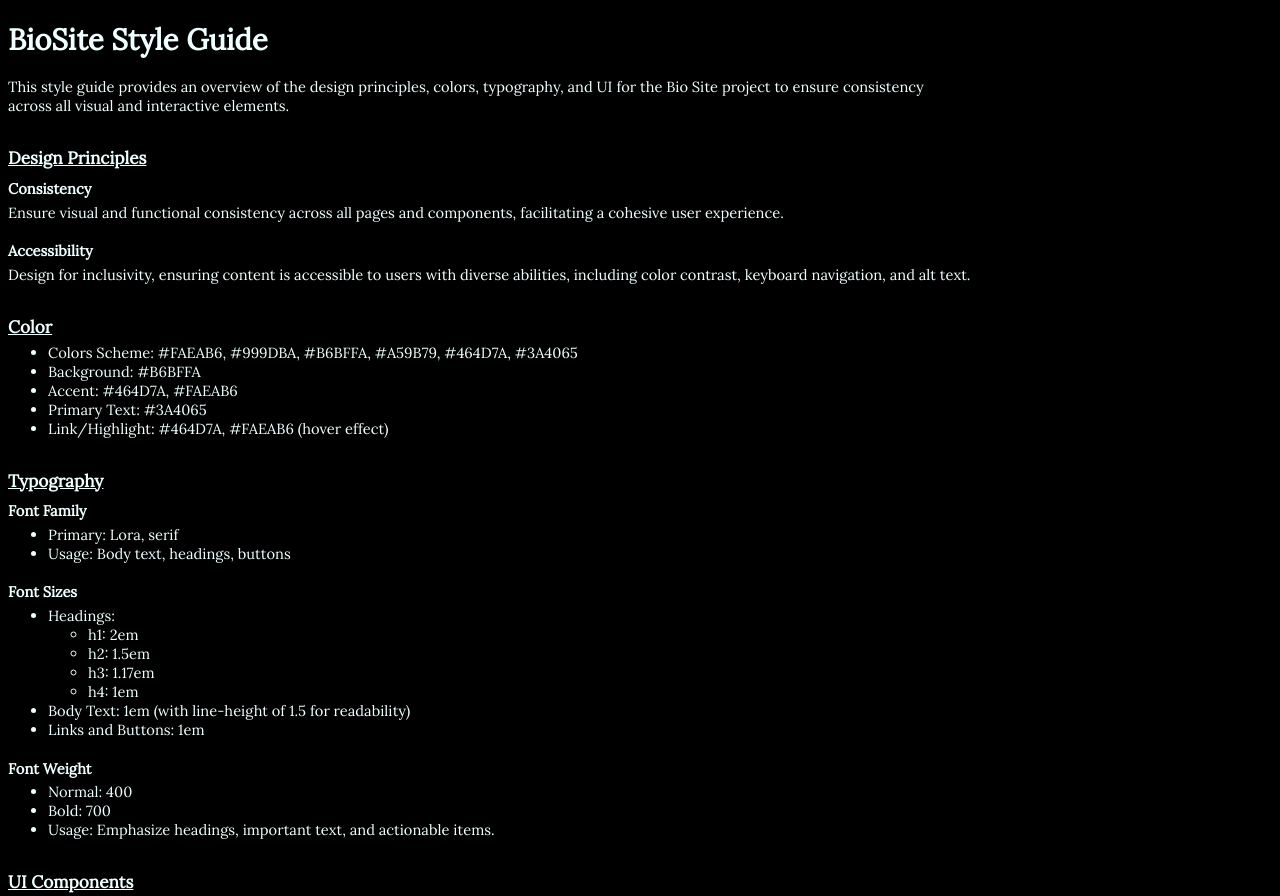
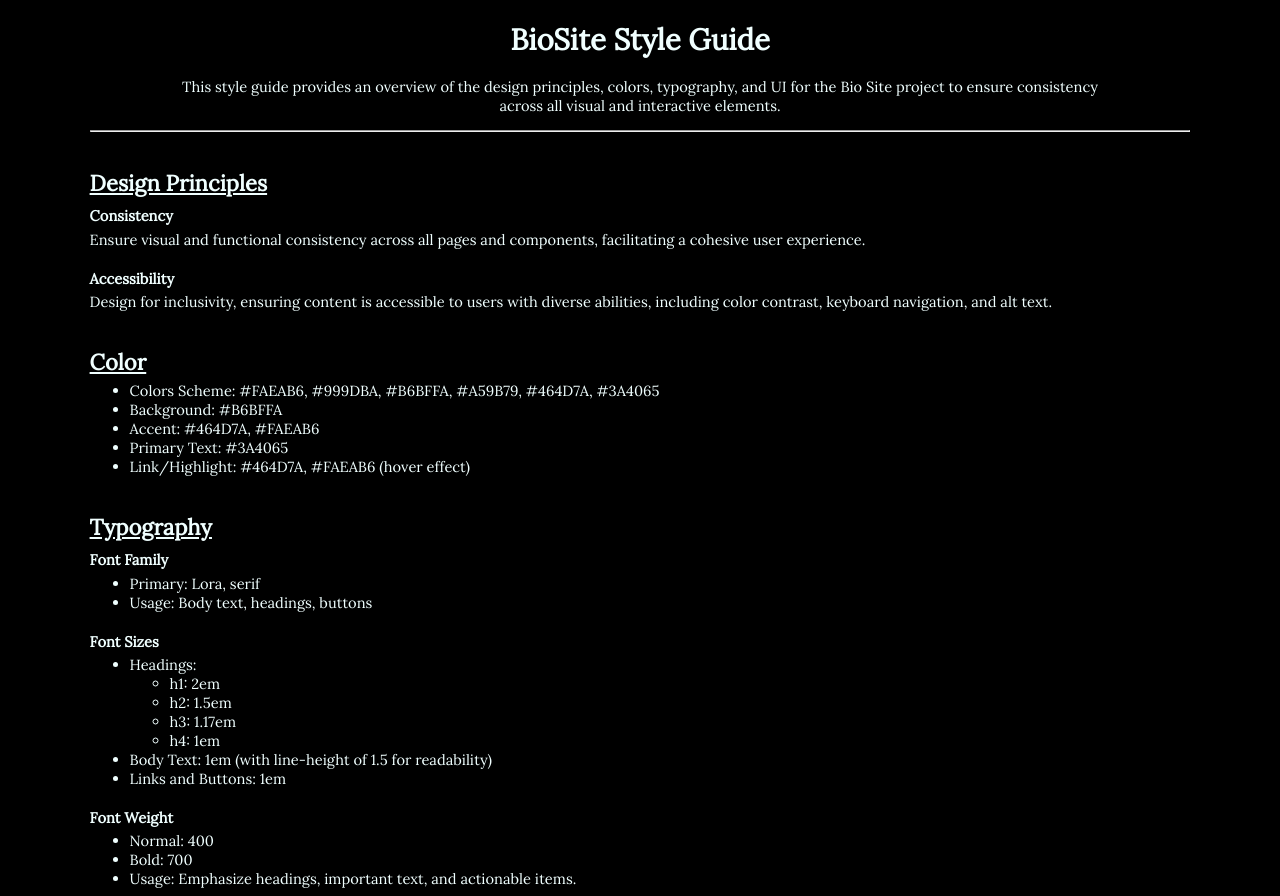
Before and after one commit to ACW-Bellevue/bioSite, a plain HTML site: page Styleguide.html in a window 1280 px wide. Shown: the top 896 px of the page. Drawn offline with Linux system fonts and the light colour scheme.

Commit message:
uploading bioSite material references

```diff
--- a/Styleguide.html
+++ b/Styleguide.html
@@ -7,12 +7,14 @@
                 background-color: black;
                 color: azure;
                 font-family: Lora;
-                font-size: 11pt
+                font-size: 11pt;
+                margin: 0 7% 0 7%;
             }
             h3 {
                 text-decoration: underline;
                 padding-top: 15px;
                 margin-bottom: -10px;
+                font-size: 1.5em;
             }
             h4 {
                 margin-bottom: -10px;
@@ -21,12 +23,13 @@
         <title>BioSite Style Guide</title>
     </head>
     <body>
-        <h1>BioSite Style Guide</h1>
-        <p>
+        <h1 style="text-align: center;">BioSite Style Guide</h1>
+        <p style="text-align: center;">
             This style guide provides an overview of the design principles, colors,
             typography, and UI for the Bio Site project to ensure consistency <br>
             across all visual and interactive elements.
         </p>
+        <hr>
         <h3>Design Principles</h3>
         <h4>Consistency</h4>
         <p>
```
Also changed, not shown: 4 other files.
